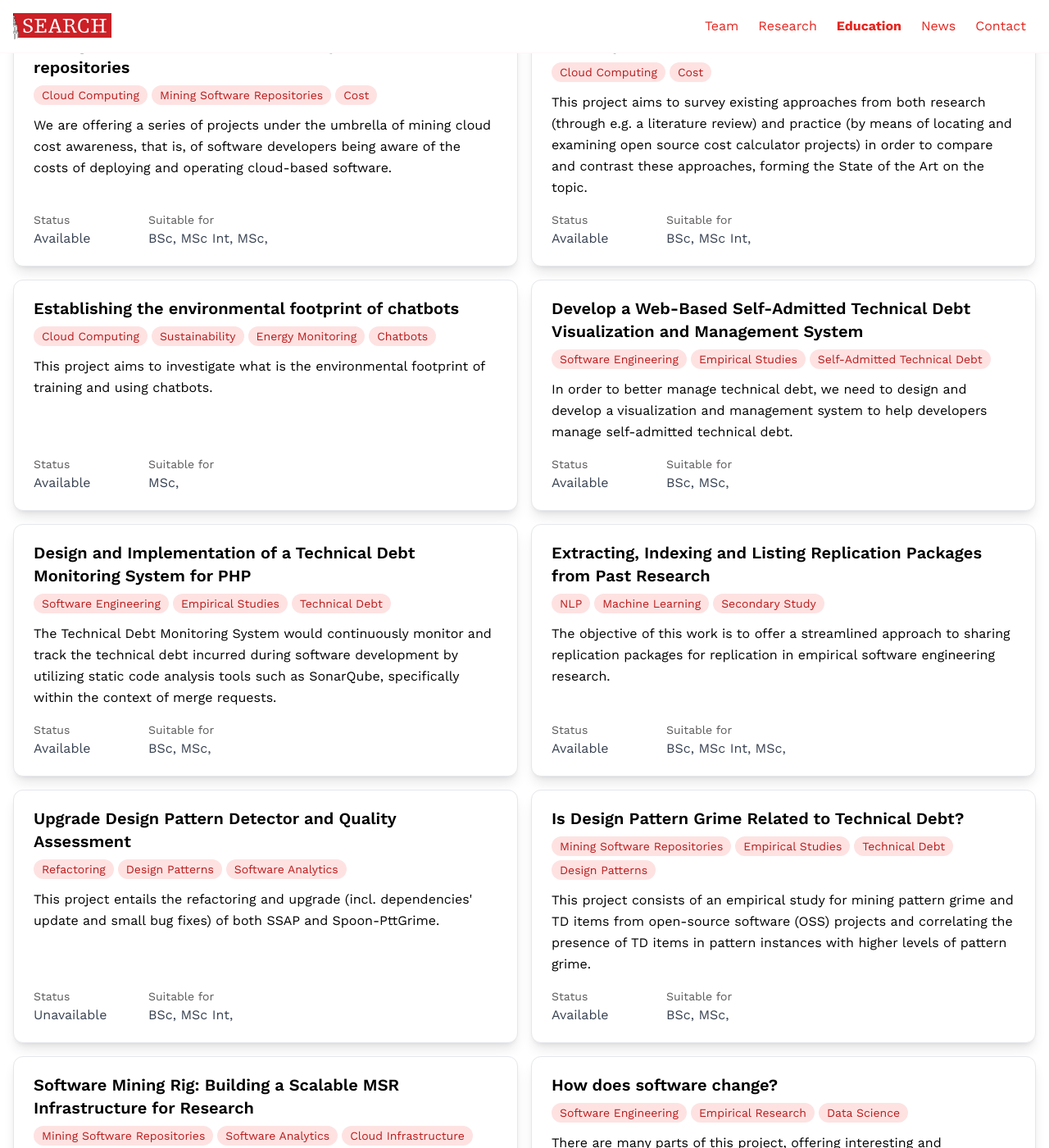
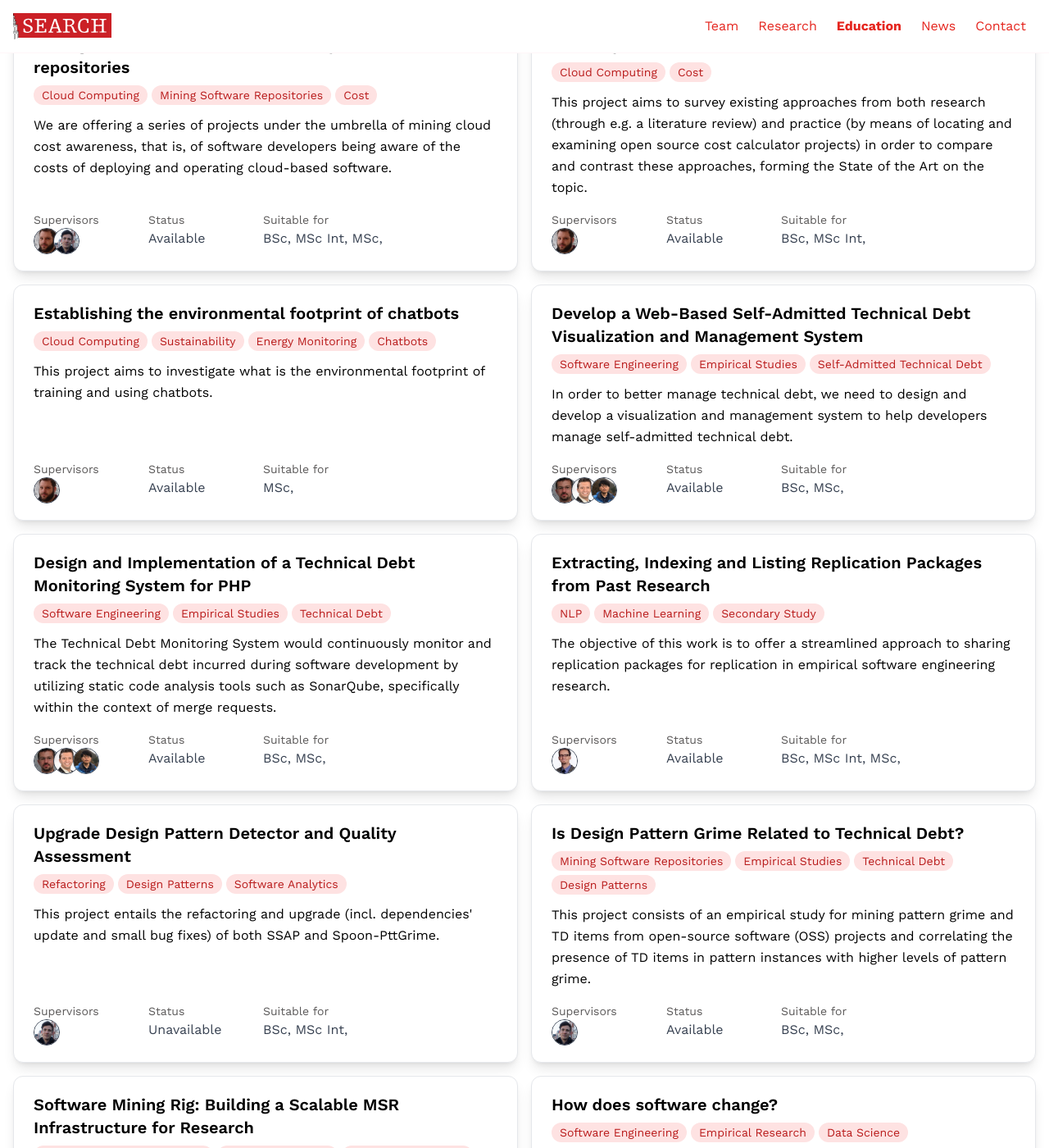
Before and after one commit to search-rug/search-rug.github.io, a Jekyll site: the page built from education.md, in a window 1280 px wide and 1400 px high, scrolled down 257 px. Shown: the whole window at 82% size. Built offline with Jekyll 4.4.1, drawn with Linux system fonts in a browser that asks for light colours; nearby versions of some CDN libraries; some web fonts are replaced; some of the changed text lies outside the part shown.

Commit message:
add: supervisors to student-project-card
Team members that supervise a student project are now displayed with avatar circles on the project card.

```diff
--- a/_includes/student-project-card.html
+++ b/_includes/student-project-card.html
@@ -19,6 +19,17 @@
     </p>
 
     <div class="flex gap-10">
+
+      <div class="flex-col hidden sm:flex" style="min-width: 100px;">
+        <p class="text-sm">Supervisors</p>
+        <p class="font-medium flex -space-x-2">
+          {% for member_email in project.supervisors %}
+            {% assign member = site.team | where_exp: "m", "m.contact.email == member_email" | first %}
+            {% include member-pfp-circle.html member=member %}
+          {% endfor %}
+        </p>
+      </div>
+
       <div style="min-width: 100px;">
         <p class="text-sm">Status</p>
         <p class="text-gray-700">
@@ -39,7 +50,6 @@
           {% endfor %}
         </p>
       </div>
-
     </div>
   </div>
 </article>
```
